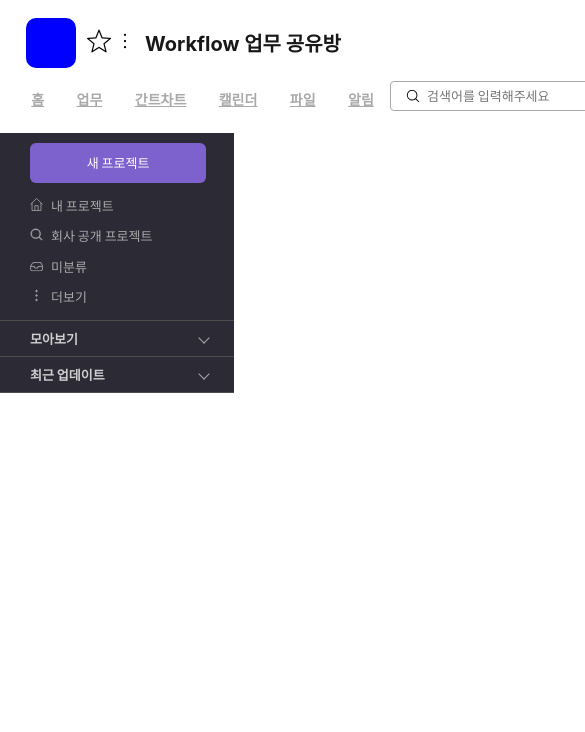
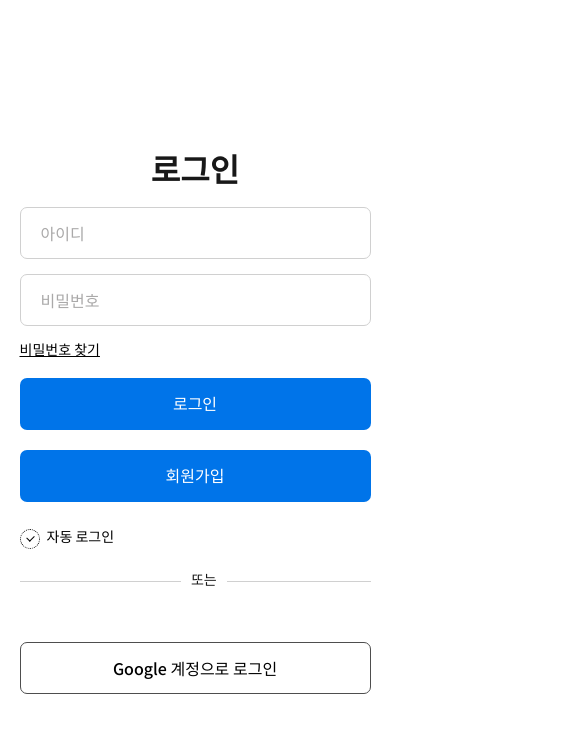
Before and after one commit to hochuldev/collab-tool, a React (Create React App) app: page / in a window 390 px wide. Shown: the top 732 px of the page, 585 px wide, since content can reach past the window. Built offline with nearby package versions, Linux system fonts and the light colour scheme.

Commit message:
로그인 페이지가, 모바일에서 세로 중앙 정렬되도록 개선함

```diff
--- a/src/App.tsx
+++ b/src/App.tsx
@@ -3,15 +3,18 @@ import './App.css';
 import { BrowserRouter } from 'react-router-dom';
 import ProjectHeader from './components/ProjectHeader/ProjectHeader';
 import HomeSidebar from './pages/ProjectHome/HomeSidebar/HomeSidebar';
-import SearchBarOption from './components/SearchBar/SearchBarOption';
+import WorkReport from './components/WorkReport/WorkReport';
+import LoginPage from './pages/LoginPage/LoginPage';
 
 function App() {
   return (
     <BrowserRouter>
-      <div className="App">
+      {/* <div className="App">
         <ProjectHeader />
         <HomeSidebar />
       </div>
+      <WorkReport /> */}
+      <LoginPage />
     </BrowserRouter>
   );
 }
--- a/src/pages/LoginPage/LoginPage.css
+++ b/src/pages/LoginPage/LoginPage.css
@@ -1,11 +1,31 @@
-.login {
-  width:586px;
-  margin: 0 auto;
+.login{
+  display: flex;
+  flex-direction: column;
+  justify-content: center;
+  margin: auto auto;
+}
+
+@media (min-width: 250px) {
+  .login{
+    width:90%;
+  }
+}
+
+@media (min-width: 768px){
+  .login {
+    width: 586px;
+  }
+}
+
+@media (min-height: 564px) {
+  .login{
+    height: 100vh;
+  }
 }
 
 .login__title{
   width: fit-content;
-  margin: 20px auto;
+  margin: 0px auto 20px auto;
   font: var(--title-bold-32);
 }
 
@@ -49,13 +69,21 @@
   color: var(--color-blue-600);
 }
 
-.login__button_login{
+.login__button_login, .login__button_register{
   margin: 20px 0px;
   height: 52px;
   border-radius: 7px;
   background-color: var(--color-blue-600);
   font: var(--text-medium-16);
   color: var(--color-white);
+  text-decoration-line: none;
+}
+
+.login__button_register{
+  margin: 0px 0px 20px 0px;
+  display: flex;
+  justify-content: center;
+  align-items: center;
 }
 
 .login__icon_auto-login{
--- a/src/pages/LoginPage/LoginPage.tsx
+++ b/src/pages/LoginPage/LoginPage.tsx
@@ -15,6 +15,7 @@ const LoginPage = () => {
       <input className="login__input login__input_password" type="password" placeholder="비밀번호"></input>
       <Link to="find-password" className="login__button login__button_find-password">비밀번호 찾기</Link>
       <Button className="login__button login__button_login" width="100%">로그인</Button>
+      <Link to="register" className="login__button login__button_register"><div className="login__register-text">회원가입</div></Link>
       <Button className="login__button login__button_auto-login" width="fit-content" onClick={toggleAutoLogin}>
         <div className={"login__icon_auto-login " + (autoLogin ? "login__icon_auto-login_true" : "login__icon_auto-login_false")}>
           <div className={"login__icon_check " + (autoLogin ? "login__icon_check_true" : "login__icon_check_false")}></div>
```
